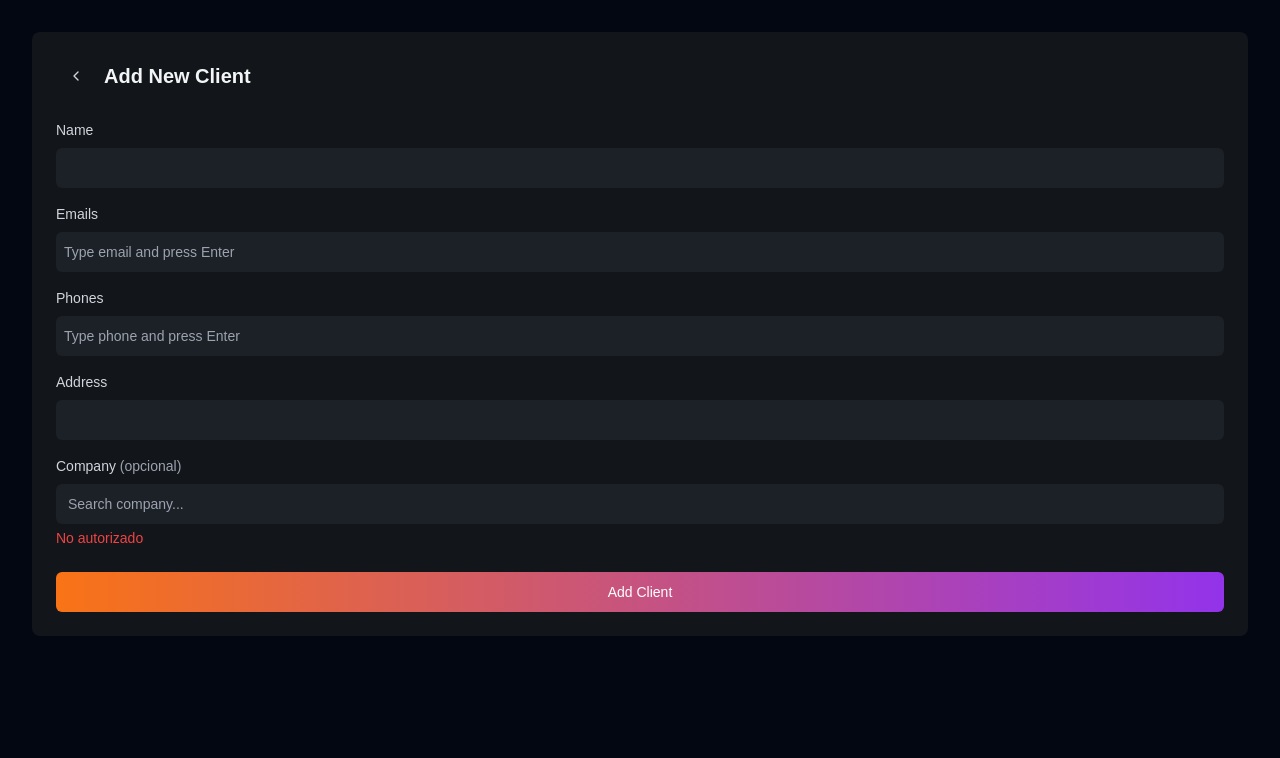
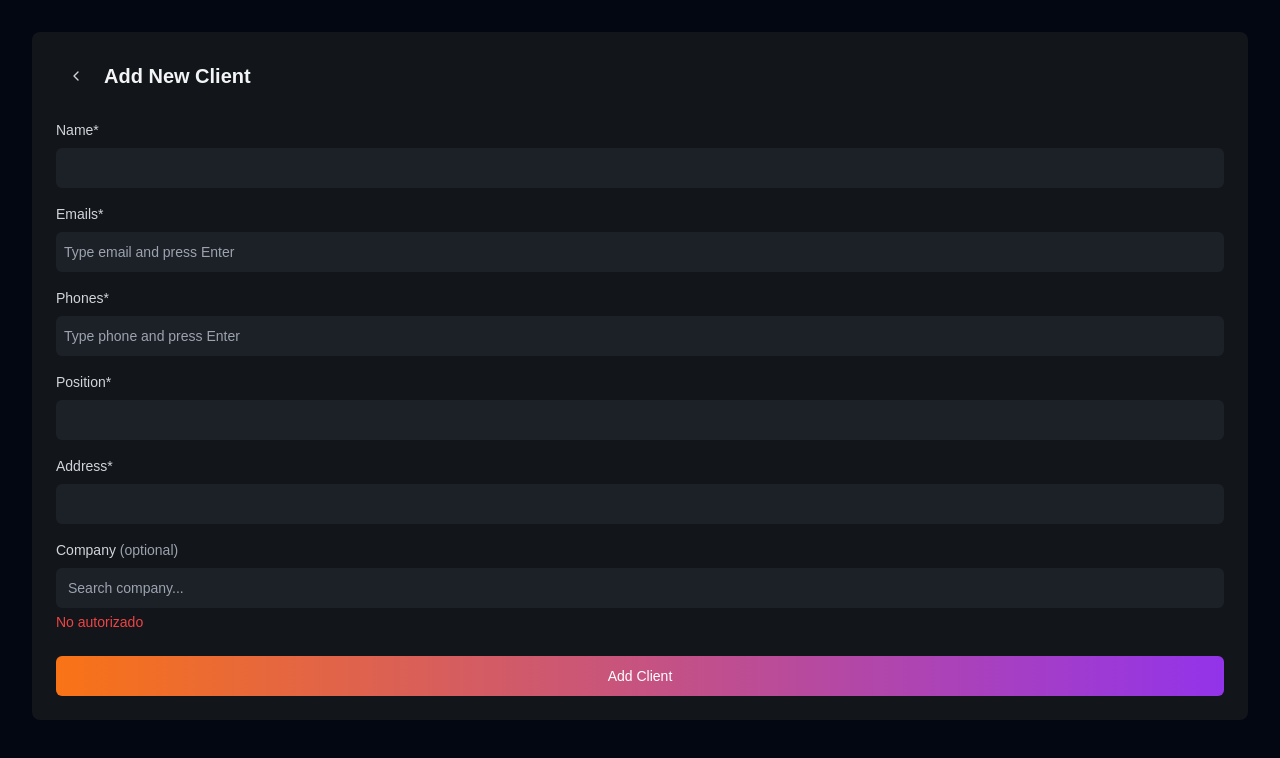
Before and after one commit to luciano-repetti/nomada-clients, a Next.js app: page /clients/new in a window 1280 px wide. Shown: the top 758 px of the page. Built offline with nearby package versions, Linux system fonts and the light colour scheme.

Commit message:
add new field position in client

```diff
--- a/src/app/api/clients/route.ts
+++ b/src/app/api/clients/route.ts
@@ -46,7 +46,7 @@ export async function POST(request: Request) {
 
         // Obtener datos del body
         const body = await request.json();
-        const { name, emails, phones, address, company } = body;
+        const { name, emails, phones, address, position, company } = body;
 
         // Validaciones básicas
         if (!name || !emails.length || !phones.length || !address) {
@@ -62,6 +62,7 @@ export async function POST(request: Request) {
             emails,
             phones,
             address,
+            position,
             company
         });
 
--- a/src/components/client-management/ClientForm.tsx
+++ b/src/components/client-management/ClientForm.tsx
@@ -19,6 +19,7 @@ interface FormState {
     emails: string[];
     phones: string[];
     address: string;
+    position: string;
     company?: string;
 }
 
@@ -38,6 +39,7 @@ export const ClientForm: React.FC<ClientFormProps> = ({ isEditing, selectedClien
                 emails: selectedClient.emails || [],
                 phones: selectedClient.phones || [],
                 address: selectedClient.address,
+                position: selectedClient.position,
                 company: companyId,
             }
         }
@@ -46,6 +48,7 @@ export const ClientForm: React.FC<ClientFormProps> = ({ isEditing, selectedClien
             emails: [],
             phones: [],
             address: '',
+            position: '',
             company: undefined
         }
     });
@@ -81,6 +84,7 @@ export const ClientForm: React.FC<ClientFormProps> = ({ isEditing, selectedClien
                 emails: formData.emails,
                 phones: formData.phones,
                 address: formData.address,
+                position: formData.position,
                 company: formData.company,
             };
 
@@ -122,7 +126,7 @@ export const ClientForm: React.FC<ClientFormProps> = ({ isEditing, selectedClien
         return (
             <div className="space-y-2">
                 <label className="block text-sm text-gray-300">
-                    {label}s
+                    {label}s*
                 </label>
                 <InputChip
                     values={formData[field]}
@@ -153,7 +157,7 @@ export const ClientForm: React.FC<ClientFormProps> = ({ isEditing, selectedClien
             <div className="space-y-4">
                 <div>
                     <label className="block text-sm text-gray-300 mb-2">
-                        Name
+                        Name*
                     </label>
                     <Input
                         value={formData.name}
@@ -162,17 +166,29 @@ export const ClientForm: React.FC<ClientFormProps> = ({ isEditing, selectedClien
                 </div>
 
                 {renderChipField('emails')}
+
                 {renderChipField('phones')}
 
                 <div>
                     <label className="block text-sm text-gray-300 mb-2">
-                        Address
+                        Position*
+                    </label>
+                    <Input
+                        value={formData.position}
+                        onChange={(e) => handleChange('position', e.target.value)}
+                    />
+                </div>
+
+                <div>
+                    <label className="block text-sm text-gray-300 mb-2">
+                        Address*
                     </label>
                     <Input
                         value={formData.address}
                         onChange={(e) => handleChange('address', e.target.value)}
                     />
                 </div>
+
                 <CompanySelect
                     value={formData.company}
                     onChange={(value) => {
--- a/src/components/client-management/types.ts
+++ b/src/components/client-management/types.ts
@@ -10,6 +10,7 @@ export interface Client {
     emails: string[];
     phones: string[];
     address: string;
+    position: string;
     company?: string | Company
     createdAt: string;
     updatedAt: string;
--- a/src/components/ui/input-list.tsx
+++ b/src/components/ui/input-list.tsx
@@ -43,7 +43,7 @@ export const StyledCustomSelect: React.FC<StyledCustomSelectProps> = ({
     return (
         <div className="w-full">
             <label className="block text-sm text-gray-300 mb-2">
-                {label} {isOptional && <span className="text-gray-400">(opcional)</span>}
+                {label} {isOptional && <span className="text-gray-400">(optional)</span>}
             </label>
             <div className="relative">
                 <input
--- a/src/models/Client.ts
+++ b/src/models/Client.ts
@@ -27,6 +27,10 @@ const ClientSchema = new Schema({
         required: [true, 'Please provide an address'],
         trim: true,
     },
+    position: {
+        type: String,
+        required: [true, "Please provide a position"]
+    },
     company: {
         type: Schema.Types.ObjectId,
         ref: 'Company',
```
